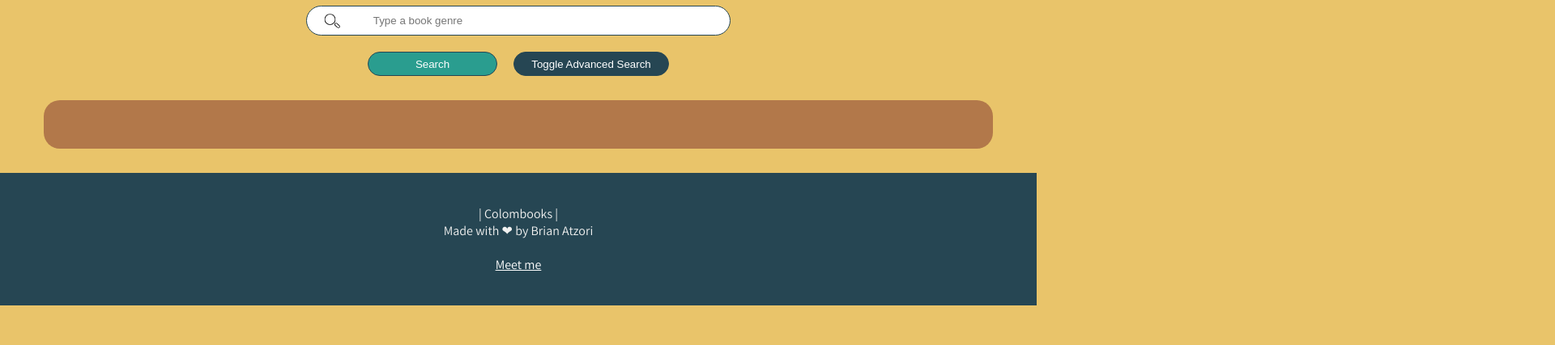
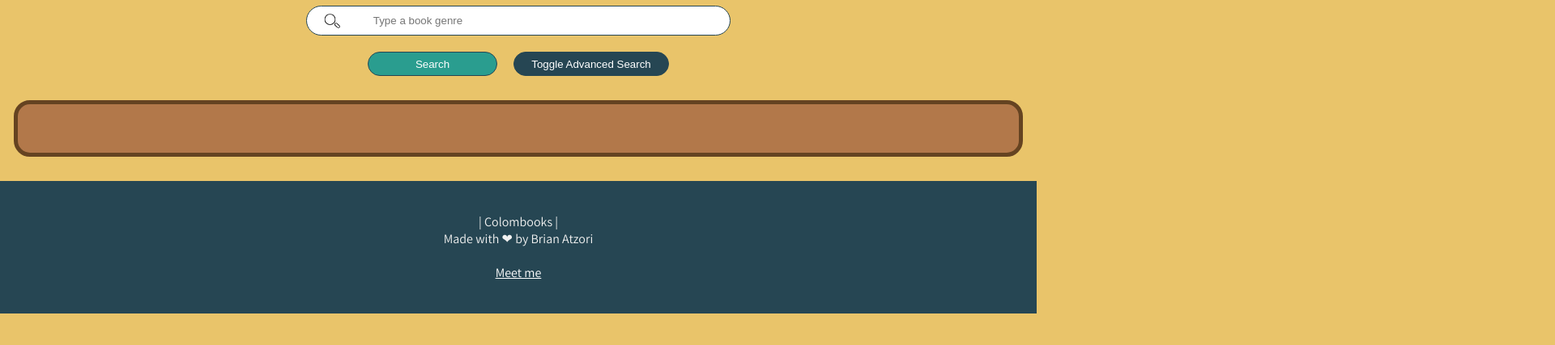
Before and after one commit to BrianAtzori/ColombooksV2, a website with bundled scripts: page index.html in a window 1280 px wide. Shown: the part 223-650 px from the top of the page at 81% size, 1920 px wide, since content can reach past the window. Built offline with nearby package versions, Linux system fonts and the light colour scheme.

Commit message:
More styling

```diff
--- a/src/styles/books-showcase-style.scss
+++ b/src/styles/books-showcase-style.scss
@@ -2,7 +2,7 @@
     display: flex;
     justify-content: space-around;
     flex-wrap: wrap;
-    width: 90%;
+    width: 95%;
     background-color: #b2784a;
     padding-top: 30px;
     padding-bottom: 30px;
@@ -11,6 +11,7 @@
     border-radius: 20px;
     padding-left: 10px;
     padding-right: 10px;
+    border: 5px solid #654321;
 }
 
 .books-showcase > h2 {
```
Also changed, not shown: 6 other files.
